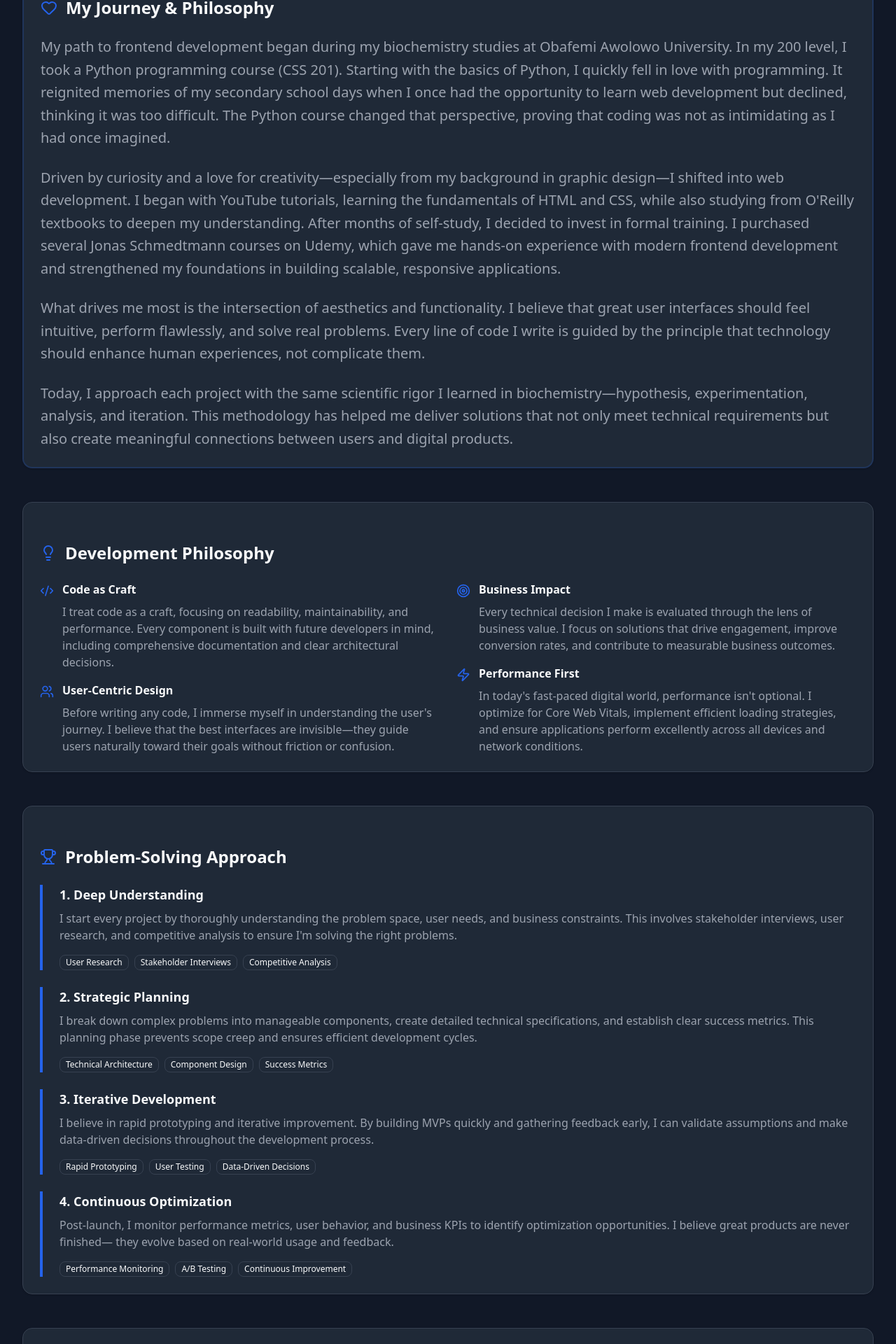
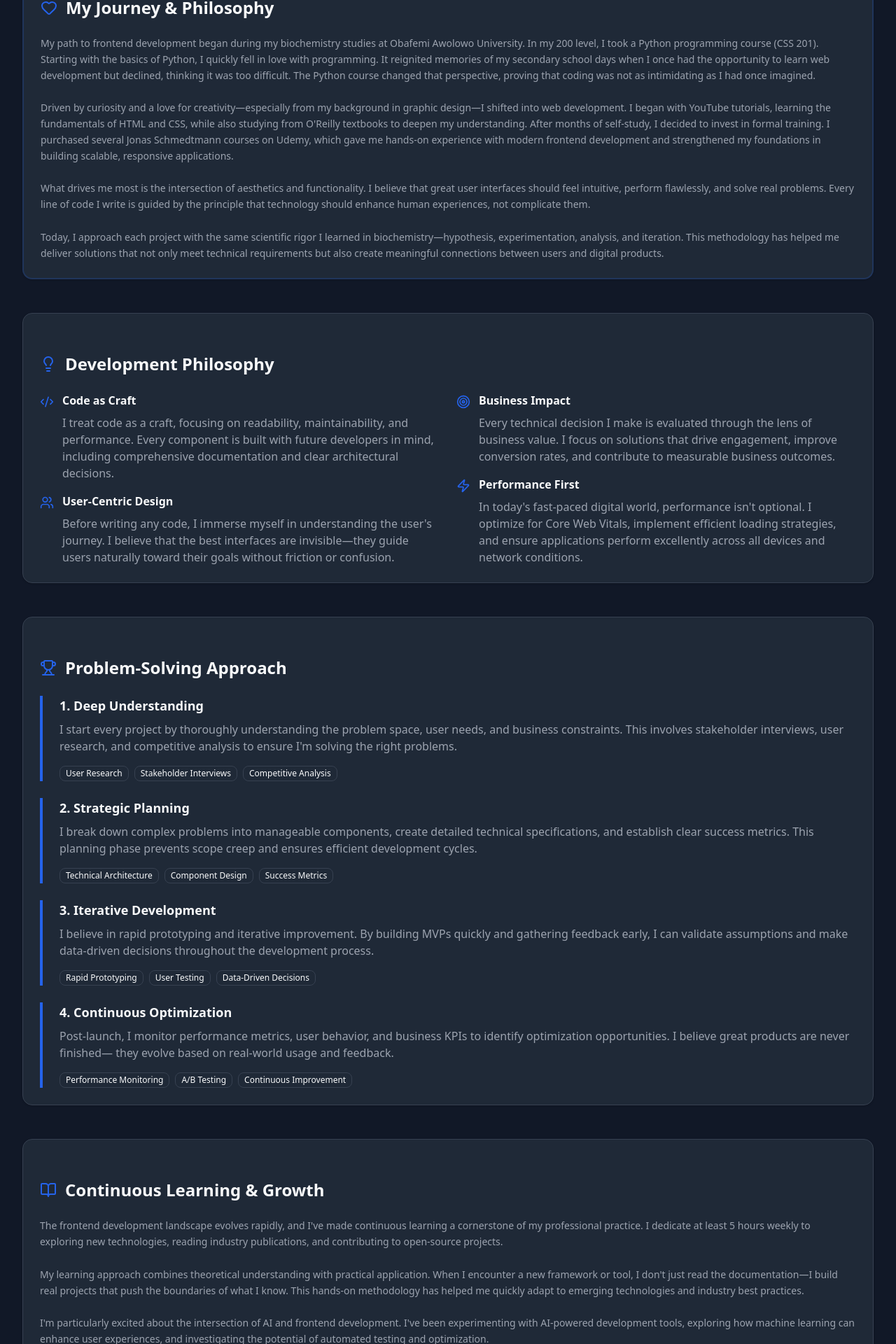
Before and after one commit to Hatykuxordik/hypacode, a Next.js app: page /about in a window 1280 px wide. Shown: the part 908-2828 px from the top of the page at 70% size. Built offline with nearby package versions, Linux system fonts and the light colour scheme.

Commit message:
Update enhanced-narrative.tsx

```diff
--- a/src/app/about/enhanced-narrative.tsx
+++ b/src/app/about/enhanced-narrative.tsx
@@ -27,7 +27,7 @@ export function EnhancedNarrative() {
             </div>
 
             <div className="prose prose-gray dark:prose-invert max-w-none">
-              <p className="text-xl text-muted-foreground leading-relaxed mb-6">
+              <p className="text-sm text-muted-foreground leading-relaxed mb-6">
                 My path to frontend development began during my biochemistry
                 studies at Obafemi Awolowo University. In my 200 level, I took a
                 Python programming course (CSS 201). Starting with the basics of
@@ -39,7 +39,7 @@ export function EnhancedNarrative() {
                 imagined.
               </p>
 
-              <p className="text-xl text-muted-foreground leading-relaxed mb-6">
+              <p className="text-sm text-muted-foreground leading-relaxed mb-6">
                 Driven by curiosity and a love for creativity—especially from my
                 background in graphic design—I shifted into web development. I
                 began with YouTube tutorials, learning the fundamentals of HTML
@@ -51,7 +51,7 @@ export function EnhancedNarrative() {
                 in building scalable, responsive applications.
               </p>
 
-              <p className="text-xl text-muted-foreground leading-relaxed mb-6">
+              <p className="text-sm text-muted-foreground leading-relaxed mb-6">
                 What drives me most is the intersection of aesthetics and
                 functionality. I believe that great user interfaces should feel
                 intuitive, perform flawlessly, and solve real problems. Every
@@ -59,7 +59,7 @@ export function EnhancedNarrative() {
                 should enhance human experiences, not complicate them.
               </p>
 
-              <p className="text-xl text-muted-foreground leading-relaxed">
+              <p className="text-sm text-muted-foreground leading-relaxed">
                 Today, I approach each project with the same scientific rigor I
                 learned in biochemistry—hypothesis, experimentation, analysis,
                 and iteration. This methodology has helped me deliver solutions
@@ -236,7 +236,7 @@ export function EnhancedNarrative() {
             </div>
 
             <div className="prose prose-gray dark:prose-invert max-w-none">
-              <p className="text-xl text-muted-foreground leading-relaxed mb-6">
+              <p className="text-sm text-muted-foreground leading-relaxed mb-6">
                 The frontend development landscape evolves rapidly, and I've
                 made continuous learning a cornerstone of my professional
                 practice. I dedicate at least 5 hours weekly to exploring new
@@ -244,7 +244,7 @@ export function EnhancedNarrative() {
                 open-source projects.
               </p>
 
-              <p className="text-xl text-muted-foreground leading-relaxed mb-6">
+              <p className="text-sm text-muted-foreground leading-relaxed mb-6">
                 My learning approach combines theoretical understanding with
                 practical application. When I encounter a new framework or tool,
                 I don't just read the documentation—I build real projects that
@@ -253,7 +253,7 @@ export function EnhancedNarrative() {
                 industry best practices.
               </p>
 
-              <p className="text-xl text-muted-foreground leading-relaxed mb-6">
+              <p className="text-sm text-muted-foreground leading-relaxed mb-6">
                 I'm particularly excited about the intersection of AI and
                 frontend development. I've been experimenting with AI-powered
                 development tools, exploring how machine learning can enhance
```
